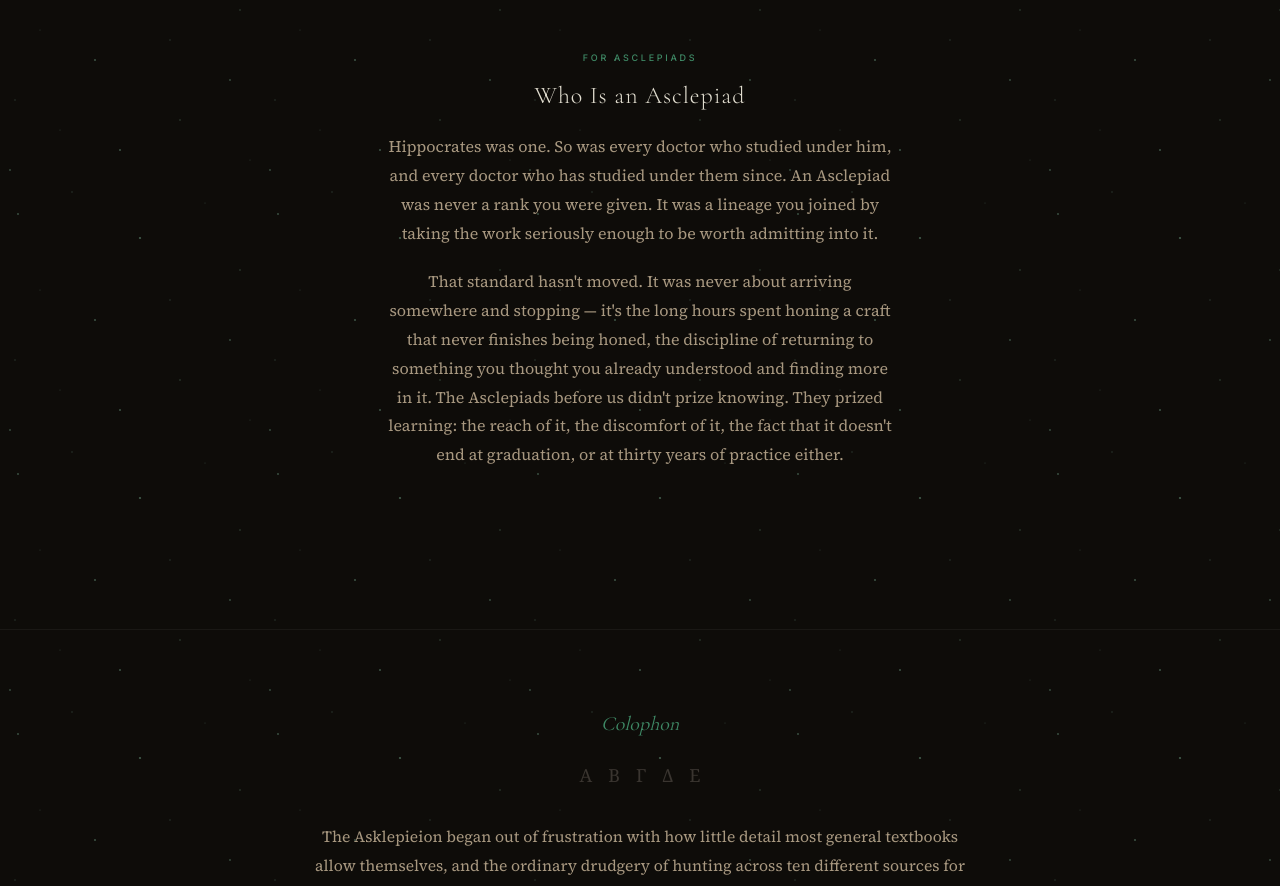
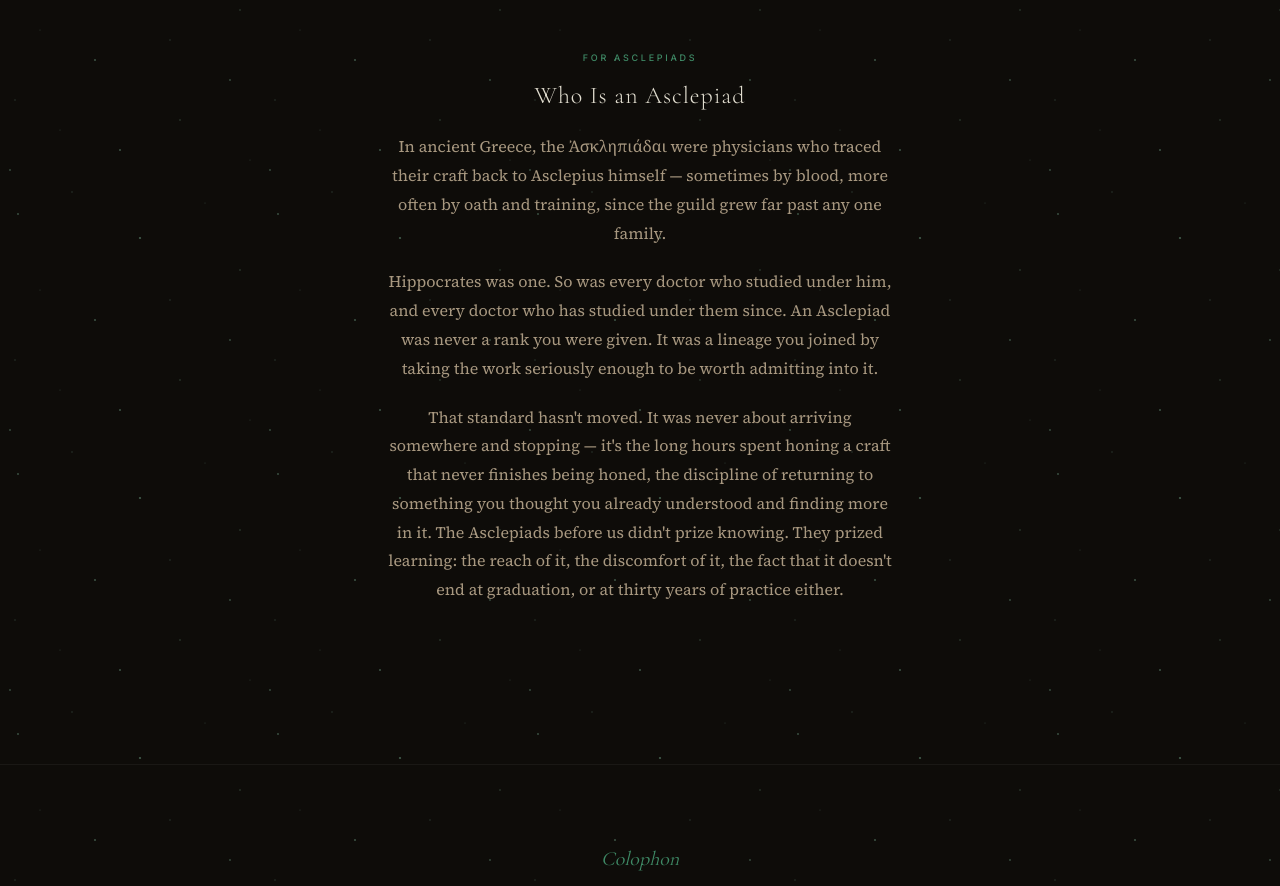
Before and after one commit to CKN85/Asklepieion, a React (Vite) app: page /#/ in a window 1280 px wide. Shown: the part 1640-2526 px from the top of the page. Built offline with nearby package versions, Linux system fonts and the light colour scheme.

Commit message:
Update Home.jsx

```diff
--- a/src/pages/Home.jsx
+++ b/src/pages/Home.jsx
@@ -213,6 +213,11 @@ export default function Home() {
         <div className="label-caps text-[#3F8A66] text-[9px] tracking-[0.3em] mb-4">For Asclepiads</div>
         <h2 className="font-heading text-2xl font-light mb-5" style={{ letterSpacing: '0.04em' }}>Who Is an Asclepiad</h2>
         <p style={{ fontFamily: 'Source Serif 4, Georgia, serif', color: '#A89880', lineHeight: '1.8' }}>
+          In ancient Greece, the Ἀσκληπιάδαι were physicians who traced their
+          craft back to Asclepius himself — sometimes by blood, more often by
+          oath and training, since the guild grew far past any one family.
+        </p>
+        <p className="mt-5" style={{ fontFamily: 'Source Serif 4, Georgia, serif', color: '#A89880', lineHeight: '1.8' }}>
           Hippocrates was one. So was every doctor who studied under him, and
           every doctor who has studied under them since. An Asclepiad was
           never a rank you were given. It was a lineage you joined by taking
```
